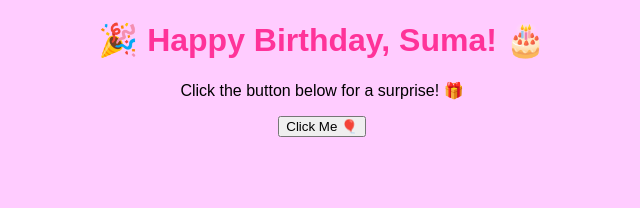
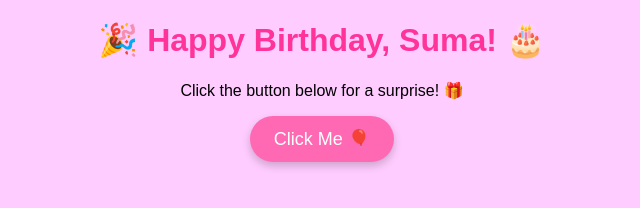
Before and after one commit to KeshavGoratla/SumaBirthday, a plain HTML site: page index.html in a window 1280 px wide. Shown: the whole page, without its empty margins (318-958 px from the left). Drawn offline with Linux system fonts and the light colour scheme.

Commit message:
Update index.html

```diff
--- a/index.html
+++ b/index.html
@@ -30,12 +30,37 @@
             50% { opacity: 1; }
             100% { transform: translateY(-500px); opacity: 0; }
         }
+
+        /* Styling for the button */
+        .click-btn {
+            background-color: #ff69b4;
+            color: white;
+            font-size: 18px;
+            padding: 12px 24px;
+            border: none;
+            border-radius: 25px;
+            cursor: pointer;
+            transition: all 0.3s ease;
+            box-shadow: 0 4px 8px rgba(0, 0, 0, 0.2);
+        }
+
+        .click-btn:hover {
+            background-color: #ff3385;
+            transform: scale(1.1);
+            box-shadow: 0 8px 16px rgba(0, 0, 0, 0.3);
+        }
+
+        .click-btn:active {
+            transform: scale(0.95);
+            box-shadow: 0 4px 8px rgba(0, 0, 0, 0.2);
+        }
+
     </style>
 </head>
 <body>
     <h1>🎉 Happy Birthday, Suma! 🎂</h1>
     <p>Click the button below for a surprise! 🎁</p>
-    <button onclick="showAnimation()">Click Me 🎈</button>
+    <button class="click-btn" onclick="showAnimation()">Click Me 🎈</button>
     <div class="birthday-box" id="animationBox">
         <h2>🎊 Wishing you a day full of joy, laughter, and love! 🎊</h2>
         <img src="https://source.unsplash.com/500x300/?birthday,cake" alt="Birthday Cake">
```
